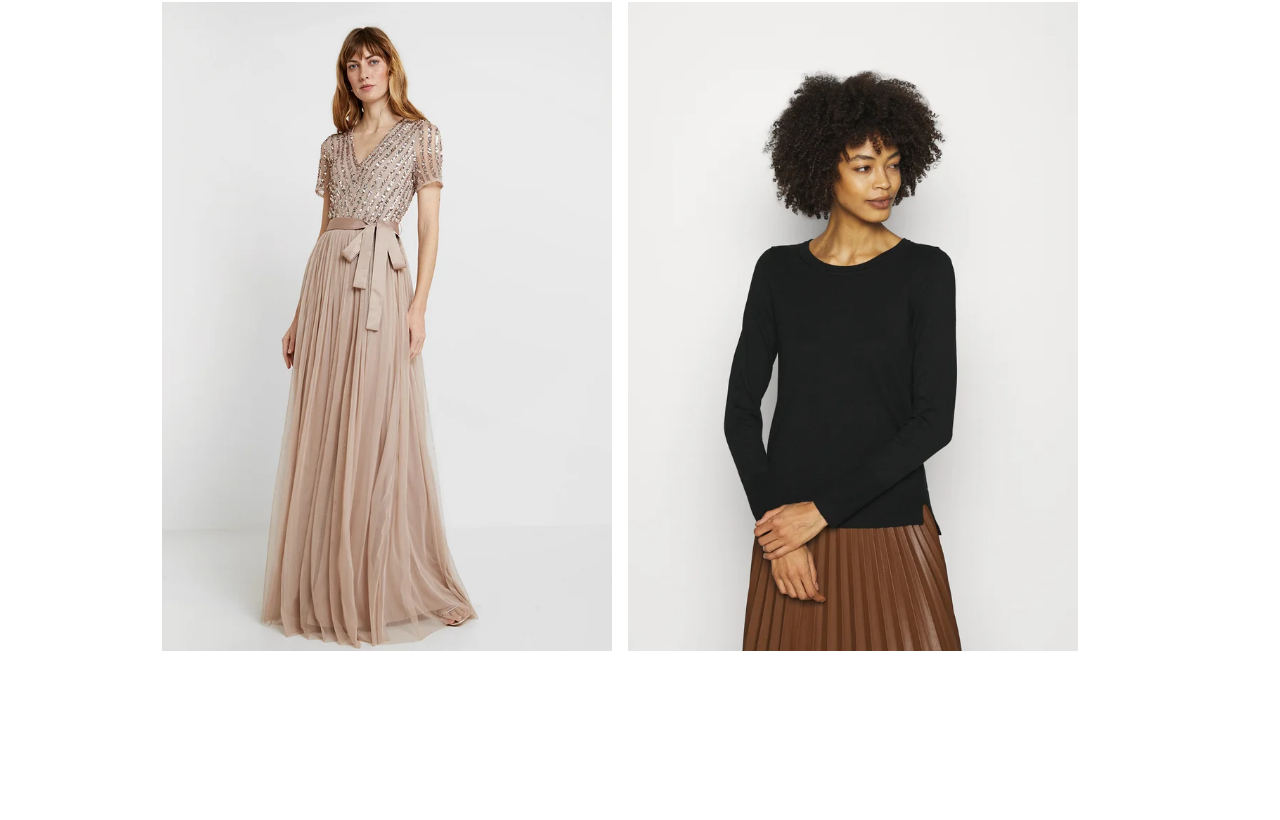
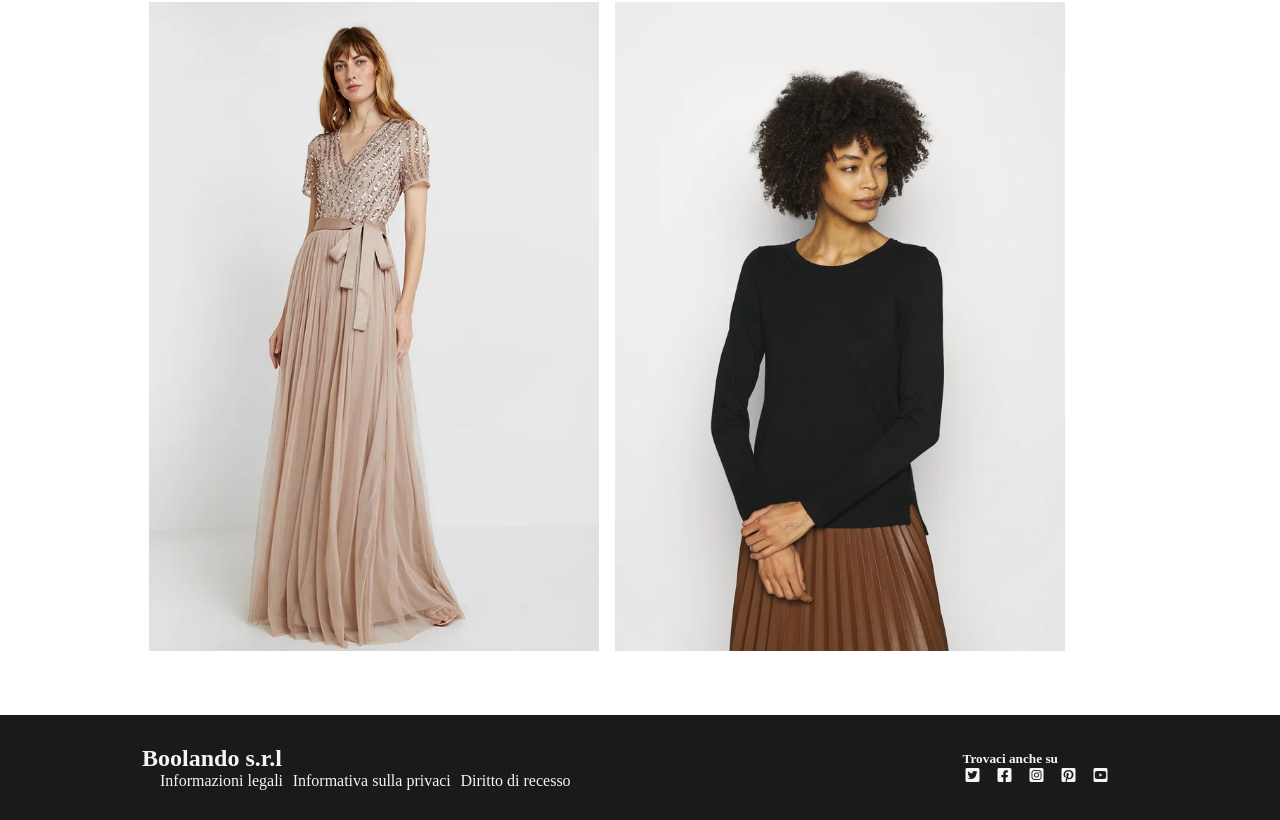
Before and after one commit to Riccardouras/html-css-boolando, a plain HTML site: page index.html in a window 1280 px wide. Shown: the part 1464-2284 px from the top of the page. Before the commit the page ends 2179 px from the top, so only its background shows below. Drawn offline with Linux system fonts and the light colour scheme.

Commit message:
Footer da sistemare

```diff
--- a/css/style.css
+++ b/css/style.css
@@ -46,10 +46,38 @@ a:hover{
     justify-items: center;
     align-items: center;
     margin: 56px;
-    margin-left: 12%;
+    margin-left: 11%;
 }
 
 .flex2 img{
     width: 450px;
     margin: 8px;
 }
+.flex3 {
+    display: flex ;
+    justify-content: space-around;
+    align-items: center;
+}
+footer {
+    margin-top: 30px;
+    padding: 30px 0;
+    background-color: #1a1a1a;
+    color: whitesmoke
+}
+.footer.title {
+    font-size: 1,5em;
+}
+.margins h2{
+    margin-left: -5%;
+}
+.margins a{
+    margin-left: -0.80%;
+}
+.flex4 ul{
+    display: flex;
+    list-style-type: none;
+    flex-direction: row;
+ }
+ h5 {
+    margin-left: 23%;
+ }
--- a/index.html
+++ b/index.html
@@ -40,6 +40,38 @@
         </div>
     </main>
 
-    <footer></footer>
+    <footer>
+        <div class="flex3">
+            <div class="margins">
+                <h2 class="footer-title">Boolando s.r.l</h2>
+                <a href="">Informazioni legali</a>
+                <a href="">Informativa sulla privaci</a>
+                <a href="">Diritto di recesso</a>
+            </div>
+        <div>
+            <h5>
+                Trovaci anche su
+            </h5>
+        <div>
+        <div class="flex4">
+            <ul>
+                <li>
+                    <a href="#"><i class="fa-brands fa-twitter-square"></i></a>
+                </li>
+                <li>
+                    <a href="#"><i class="fa-brands fa-facebook-square"></i></a>
+                </li>
+                <li>
+                    <a href="#"><i class="fa-brands fa-instagram-square"></i></a>
+                </li>
+                <li>
+                    <a href="#"><i class="fa-brands fa-pinterest-square"></i></a>
+                </li>
+                <li>
+                    <a href="#"><i class="fa-brands fa-youtube-square"></i></a>
+                </li>
+            </ul>
+        </div>
+    </footer>
 </body>
 </html>
```
